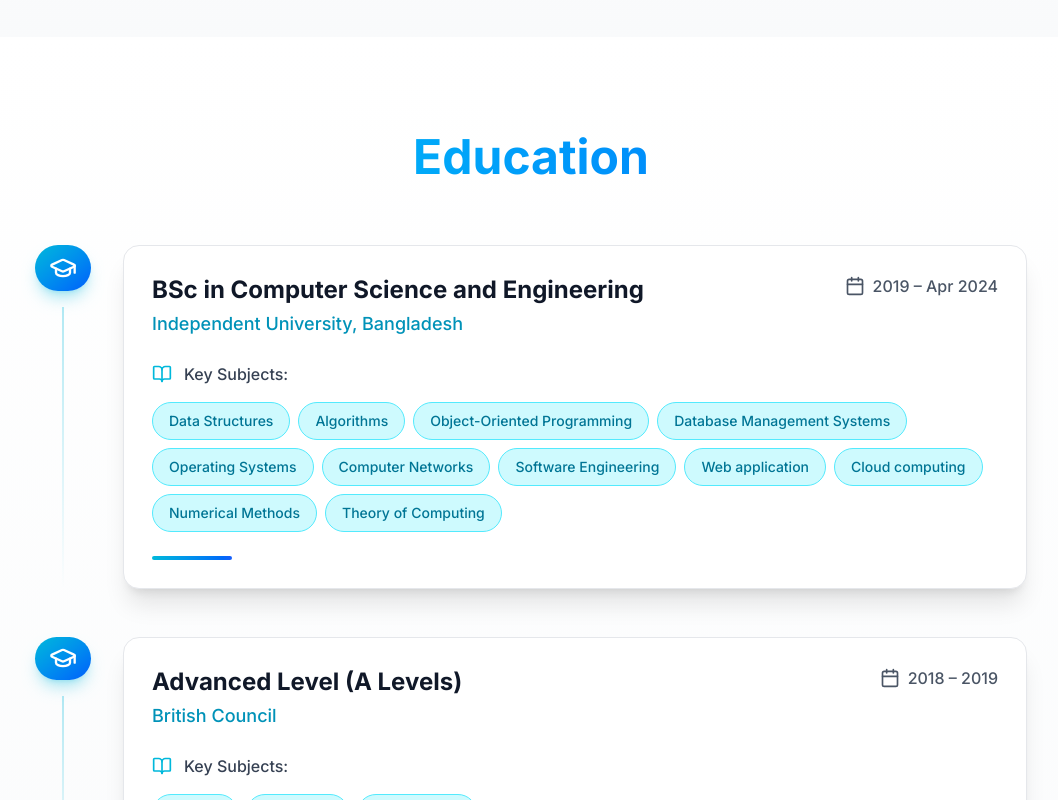
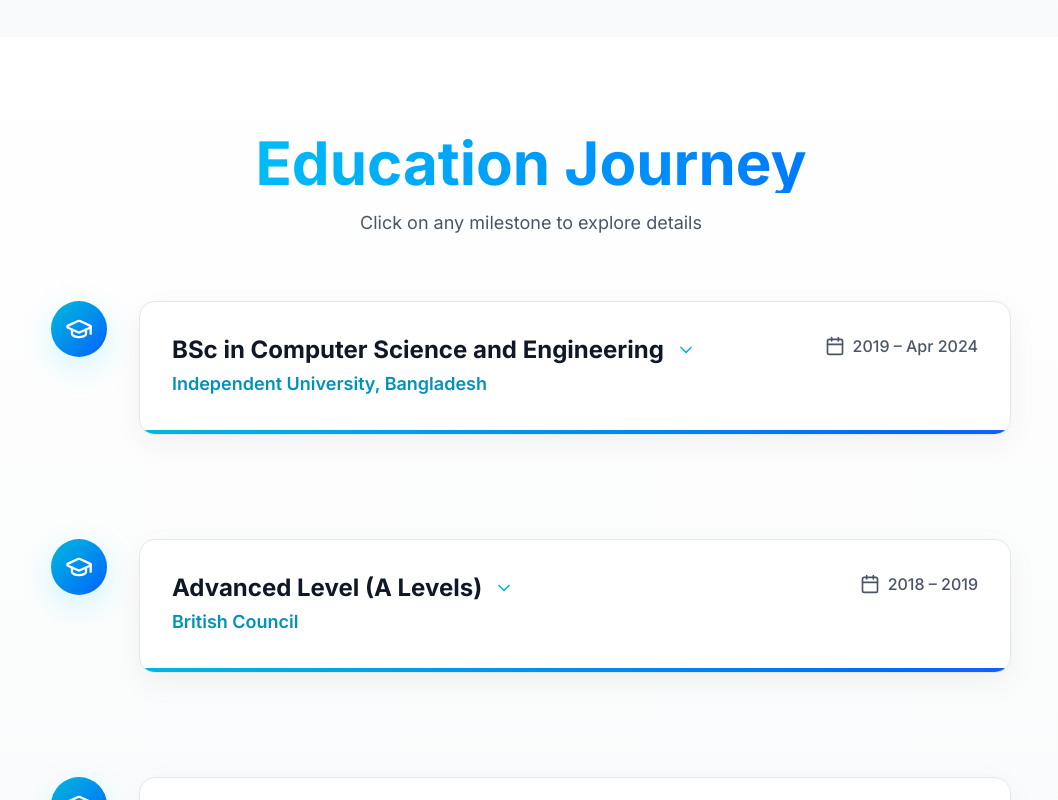
Before and after one commit to lamisadiya/Portfolio, a Next.js app: page / in a window 1280 px wide. Shown: the part 2600-3400 px from the top of the page, without its empty margins (109-1167 px from the left). Built offline with nearby package versions, Linux system fonts and the light colour scheme.

Commit message:
Updated education section

```diff
--- a/components/Education.tsx
+++ b/components/Education.tsx
@@ -1,91 +1,185 @@
 "use client";
-import { motion } from "framer-motion";
-import { GraduationCap, Calendar, BookOpen } from "lucide-react";
+import { useState } from "react";
+import { motion, AnimatePresence } from "framer-motion";
+import { GraduationCap, Calendar, BookOpen, ChevronDown } from "lucide-react";
 import { education } from "@/lib/constant";
 
+export default function Education() {
+  const [activeIndex, setActiveIndex] = useState<number | null>(null);
 
-export default function Education() {
+  const toggleItem = (index: number) => {
+    setActiveIndex(activeIndex === index ? null : index);
+  };
+
   return (
-    <motion.section
-      id="education"
-      className="py-24 bg-linear-to-b from-transparent to-gray-50 dark:to-gray-900/70"
-      initial={{ opacity: 0 }}
-      whileInView={{ opacity: 1 }}
+    <section id="education" className="py-20 lg:py-24 bg-linear-to-b from-transparent to-gray-50 dark:to-gray-900/70">
+      <div className="max-w-5xl mx-auto px-4 sm:px-6 lg:px-8">
+        {/* Heading */}
+        <motion.div
+          initial={{ opacity: 0, y: 20 }}
+          whileInView={{ opacity: 1, y: 0 }}
+          viewport={{ once: true }}
+          className="text-center mb-12 lg:mb-16"
+        >
+          <h2 className="text-4xl sm:text-5xl lg:text-6xl font-bold bg-linear-to-r from-cyan-400 to-blue-600 bg-clip-text text-transparent">
+            Education Journey
+          </h2>
+          <p className="mt-4 text-lg text-gray-600 dark:text-gray-400">
+            Click on any milestone to explore details
+          </p>
+        </motion.div>
+
+        <div className="relative">
+          {/* Progressive Timeline Line (Background) */}
+          <div className="absolute left-6 sm:left-8 top-0 bottom-0 w-0.5 " />
+          <motion.div
+            className="absolute left-6 sm:left-8 top-0 w-0.5 "
+            initial={{ height: 0 }}
+            whileInView={{ height: "100%" }}
+            transition={{ duration: 2, ease: "easeInOut" }}
+            viewport={{ once: true }}
+          />
+
+          <div className="space-y-12 lg:space-y-16">
+            {education.map((edu, i) => {
+              const isActive = activeIndex === i;
+
+              return (
+                <motion.div
+                  key={i}
+                  className="relative flex items-start gap-6 sm:gap-8"
+                  initial={{ opacity: 0, x: -50 }}
+                  whileInView={{ opacity: 1, x: 0 }}
+                  transition={{ delay: i * 0.15 }}
                   viewport={{ once: true }}
                 >
-      <div className="max-w-5xl mx-auto px-4">
-        <motion.div className="text-center mb-16">
-          <h2 className="text-5xl font-bold bg-linear-to-r from-cyan-400 to-blue-600 bg-clip-text text-transparent">
-            Education
-          </h2>
+                  {/* Interactive Timeline Dot */}
+                  <button
+                    onClick={() => toggleItem(i)}
+                    className="shrink-0 z-10 focus:outline-none"
+                    aria-expanded={isActive}
+                    aria-controls={`edu-content-${i}`}
+                  >
+                    <motion.div
+                      className={`w-14 h-14 rounded-full flex items-center justify-center shadow-lg transition-all ${
+                        isActive
+                          ? "bg-linear-to-br from-cyan-400 to-blue-600 shadow-cyan-500/50 scale-125"
+                          : "bg-linear-to-br from-cyan-500 to-blue-600 shadow-cyan-500/30"
+                      }`}
+                      whileHover={{ scale: 1.2 }}
+                      whileTap={{ scale: 0.95 }}
+                      animate={{
+                        boxShadow: isActive
+                          ? "0 0 30px rgba(34, 211, 238, 0.6)"
+                          : "0 10px 30px rgba(34, 211, 238, 0.2)",
+                      }}
+                    >
+                      <GraduationCap className="w-7 h-7 text-white" />
                     </motion.div>
 
-        <div className="space-y-12">
-          {education.map((edu, i) => (
+                    {/* Pulse ring when active */}
+                    {isActive && (
                       <motion.div
-              key={i}
-              className="flex gap-8 group"
-              initial={{ opacity: 0, x: -50 }}
-              whileInView={{ opacity: 1, x: 0 }}
-              transition={{ delay: i * 0.2 }}
+                        className="absolute inset-0 rounded-full bg-cyan-400"
+                        animate={{ scale: [1, 1.6], opacity: [0.6, 0] }}
+                        transition={{ duration: 1.5, repeat: Infinity }}
+                      />
+                    )}
+                  </button>
+
+                  {/* Expandable Card */}
+                  <motion.div
+                    className="flex-1 pb-10 cursor-pointer"
+                    onClick={() => toggleItem(i)}
+                    whileHover={{ x: 8 }}
+                    transition={{ type: "spring", stiffness: 300 }}
                   >
-              {/* Timeline dot */}
-              <div className="flex flex-col items-center">
-                <div className="w-14 h-14 bg-linear-to-br from-cyan-500 to-blue-600 rounded-full flex items-center justify-center text-white shadow-lg shadow-cyan-500/30 group-hover:scale-110 transition-transform">
-                  <GraduationCap className="w-7 h-7" />
-                </div>
-                {i < education.length - 1 && (
-                  <div className="w-0.5 h-full bg-linear-to-b from-cyan-500/30 to-transparent mt-4" />
-                )}
-              </div>
-
-              {/* Card */}
-              <div className="flex-1 bg-white dark:bg-gray-800 rounded-2xl p-7 shadow-xl border border-gray-200 dark:border-gray-700 hover:border-cyan-500/40 hover:shadow-2xl transition-all duration-300">
-                <div className="flex flex-wrap items-start justify-between gap-4">
+                    <motion.div
+                      layout
+                      className="bg-white dark:bg-gray-800 rounded-2xl shadow-xl border border-gray-200 dark:border-gray-700 overflow-hidden"
+                      animate={{
+                        borderColor: isActive ? "rgba(34, 211, 238, 0.5)" : "",
+                        boxShadow: isActive
+                          ? "0 20px 40px rgba(0,0,0,0.1), 0 0 30px rgba(34, 211, 238, 0.2)"
+                          : "0 10px 30px rgba(0,0,0,0.05)",
+                      }}
+                    >
+                      {/* Card Header */}
+                      <div className="p-6 sm:p-8">
+                        <div className="flex flex-col sm:flex-row sm:items-start sm:justify-between gap-4">
                           <div>
-                    <h3 className="text-2xl font-bold text-gray-900 dark:text-white">
+                            <h3 className="text-xl sm:text-2xl font-bold text-gray-900 dark:text-white flex items-center gap-3">
                               {edu.degree}
+                              <motion.div
+                                animate={{ rotate: isActive ? 180 : 0 }}
+                                transition={{ duration: 0.3 }}
+                              >
+                                <ChevronDown className="w-5 h-5 text-cyan-500" />
+                              </motion.div>
                             </h3>
-                    <p className="text-lg font-medium text-cyan-600 dark:text-cyan-400 mt-1">
+                            <p className="text-lg font-semibold text-cyan-600 dark:text-cyan-400 mt-1">
                               {edu.institution}
                             </p>
                           </div>
-
                           <div className="flex items-center gap-2 text-gray-600 dark:text-gray-400">
                             <Calendar className="w-5 h-5" />
                             <span className="font-medium">{edu.duration}</span>
                           </div>
                         </div>
+                      </div>
 
-                {/* Relevant Courses */}
-                {edu.relevantCourses && (
-                  <div className="mt-6">
-                    <div className="flex items-center gap-3 mb-4">
+                      {/* Expandable Content */}
+                      <AnimatePresence>
+                        {isActive && (
+                          <motion.div
+                            id={`edu-content-${i}`}
+                            initial={{ height: 0, opacity: 0 }}
+                            animate={{ height: "auto", opacity: 1 }}
+                            exit={{ height: 0, opacity: 0 }}
+                            transition={{ duration: 0.4, ease: "easeInOut" }}
+                            className="overflow-hidden"
+                          >
+                            <div className="px-6 sm:px-8 pb-8 pt-4 border-t border-gray-200 dark:border-gray-700">
+                              {edu.relevantCourses && edu.relevantCourses.length > 0 && (
+                                <div className="space-y-4">
+                                  <div className="flex items-center gap-3">
                                     <BookOpen className="w-5 h-5 text-cyan-500" />
-                      <p className="font-medium text-gray-700 dark:text-gray-300">
+                                    <p className="font-semibold text-gray-700 dark:text-gray-300">
                                       Key Subjects:
                                     </p>
                                   </div>
                                   <div className="flex flex-wrap gap-2">
                                     {edu.relevantCourses.map((course) => (
-                        <span
+                                      <motion.span
                                         key={course}
-                          className="px-4 py-2 text-sm font-medium bg-cyan-100 dark:bg-cyan-900/50 text-cyan-700 dark:text-cyan-300 rounded-full border border-cyan-300 dark:border-cyan-700"
+                                        initial={{ scale: 0 }}
+                                        animate={{ scale: 1 }}
+                                        transition={{ delay: 0.1 }}
+                                        className="px-4 py-2 text-sm font-medium bg-linear-to-r from-cyan-100 to-blue-100 dark:from-cyan-900/50 dark:to-blue-900/50 text-cyan-700 dark:text-cyan-300 rounded-full border border-cyan-300/50 dark:border-cyan-700"
                                       >
                                         {course}
-                        </span>
+                                      </motion.span>
                                     ))}
                                   </div>
                                 </div>
                               )}
 
-                {/* Accent line */}
-                <div className="mt-6 h-1 w-20 bg-linear-to-r from-cyan-500 to-blue-600 rounded-full" />
+
                             </div>
                           </motion.div>
-          ))}
+                        )}
+                      </AnimatePresence>
+
+                      {/* Accent Bar */}
+                      <div className="h-1 bg-linear-to-r from-cyan-500 to-blue-600" />
+                    </motion.div>
+                  </motion.div>
+                </motion.div>
+              );
+            })}
           </div>
         </div>
-    </motion.section>
+      </div>
+    </section>
   );
 }
```
Lines whose indentation alone changed are shown as unchanged.
